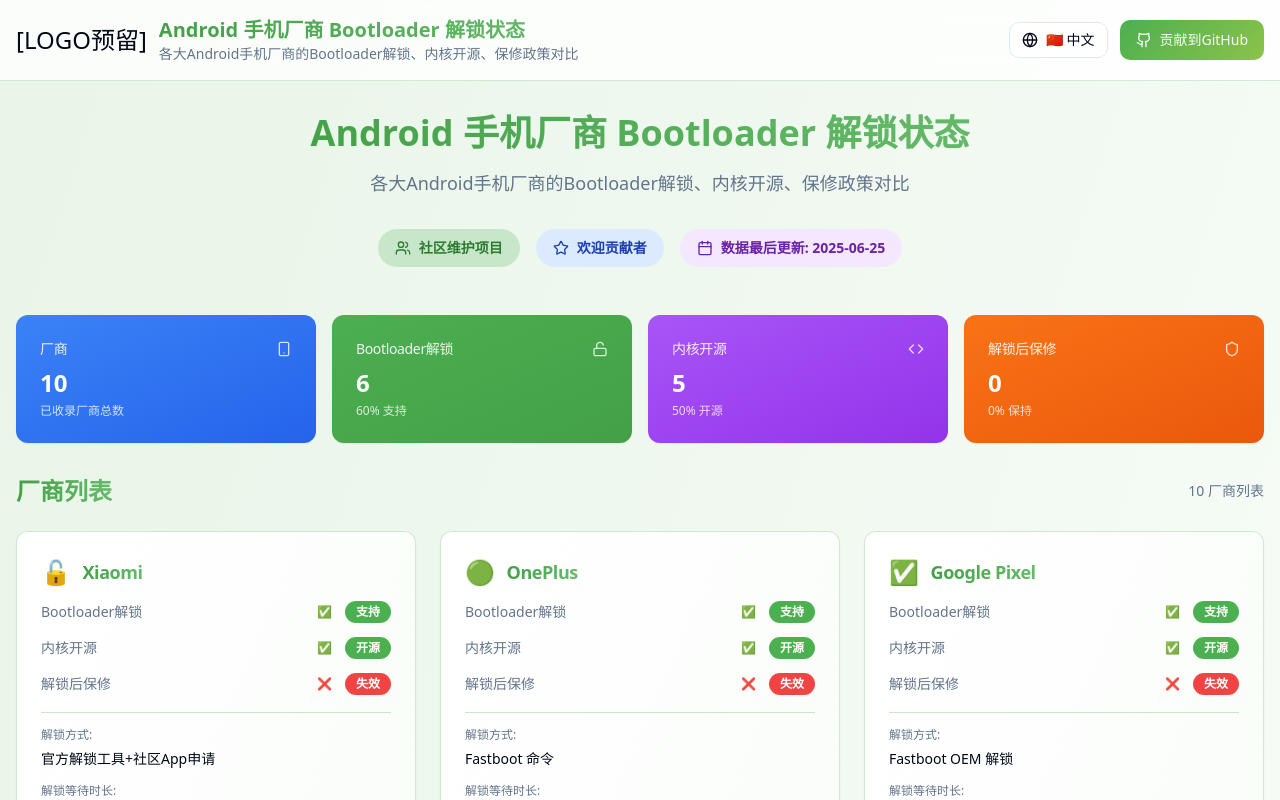
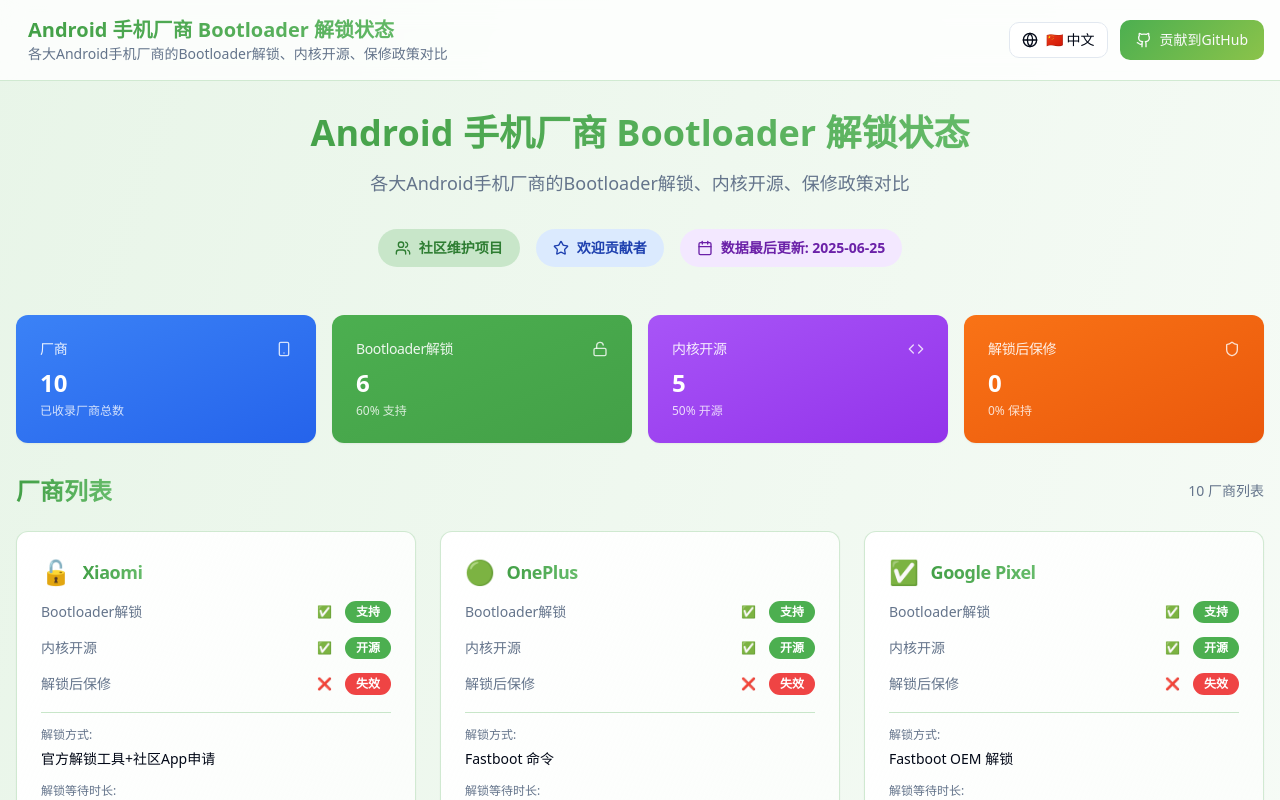
Before and after one commit to xuemian168/android-locker, a React (Vite) app: page / in a window 1280 px wide. Shown: the top 800 px of the page. Built offline with nearby package versions, Linux system fonts and the light colour scheme.

Commit message:
Refactor Index.tsx to remove placeholder logo text and add a comment for future reference, improving code clarity and maintainability.

```diff
--- a/src/pages/Index.tsx
+++ b/src/pages/Index.tsx
@@ -58,7 +58,8 @@
           <div className="container mx-auto px-4 py-4">
             <div className="flex items-center justify-between">
               <div className="flex items-center gap-3">
-                <div className="text-2xl">[LOGO预留]</div>
+                <div className="text-2xl"></div>
+                {/* LOGO预留 */}
                 <div>
                   <h1 className="text-xl font-bold gradient-text">
                     {t.title}
```
